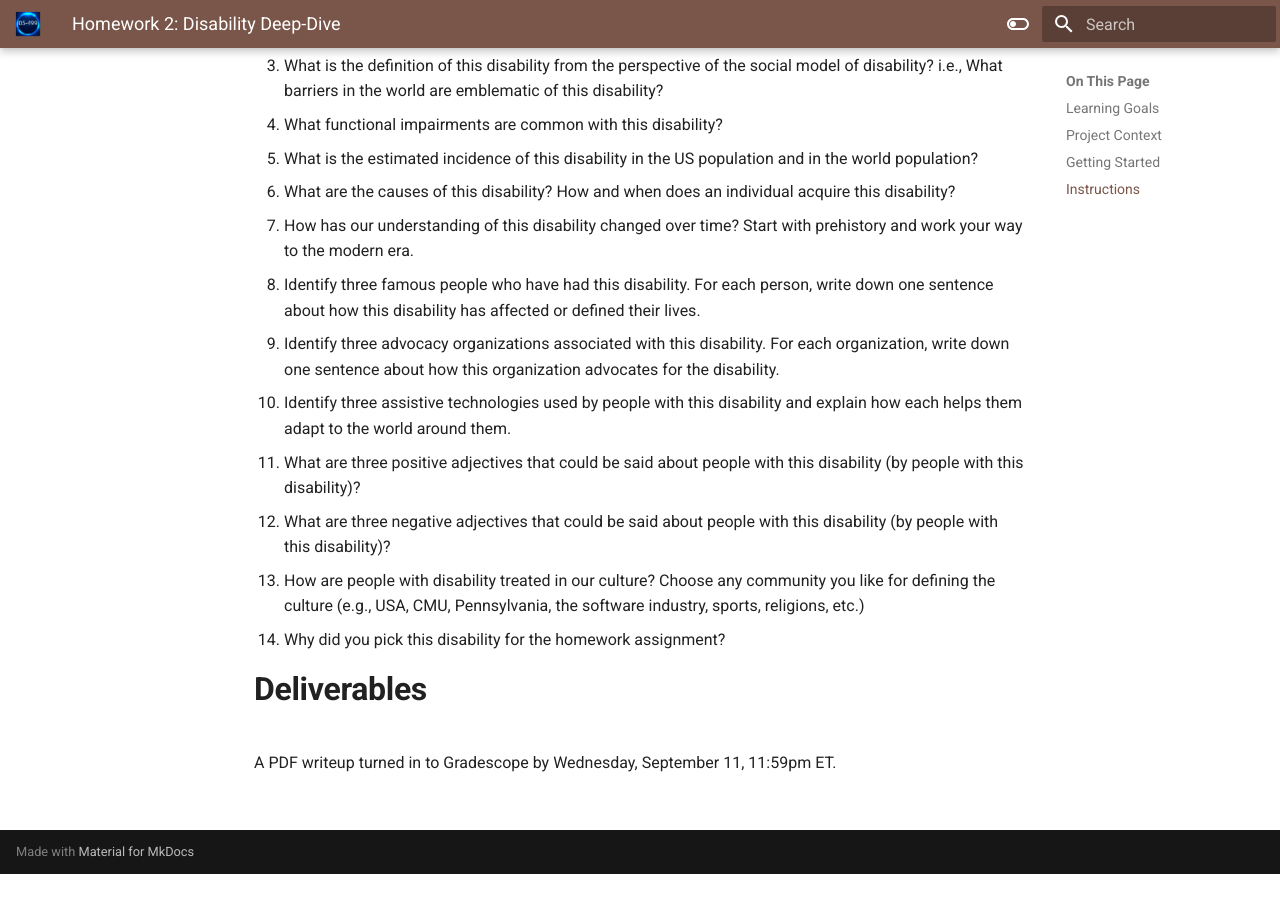
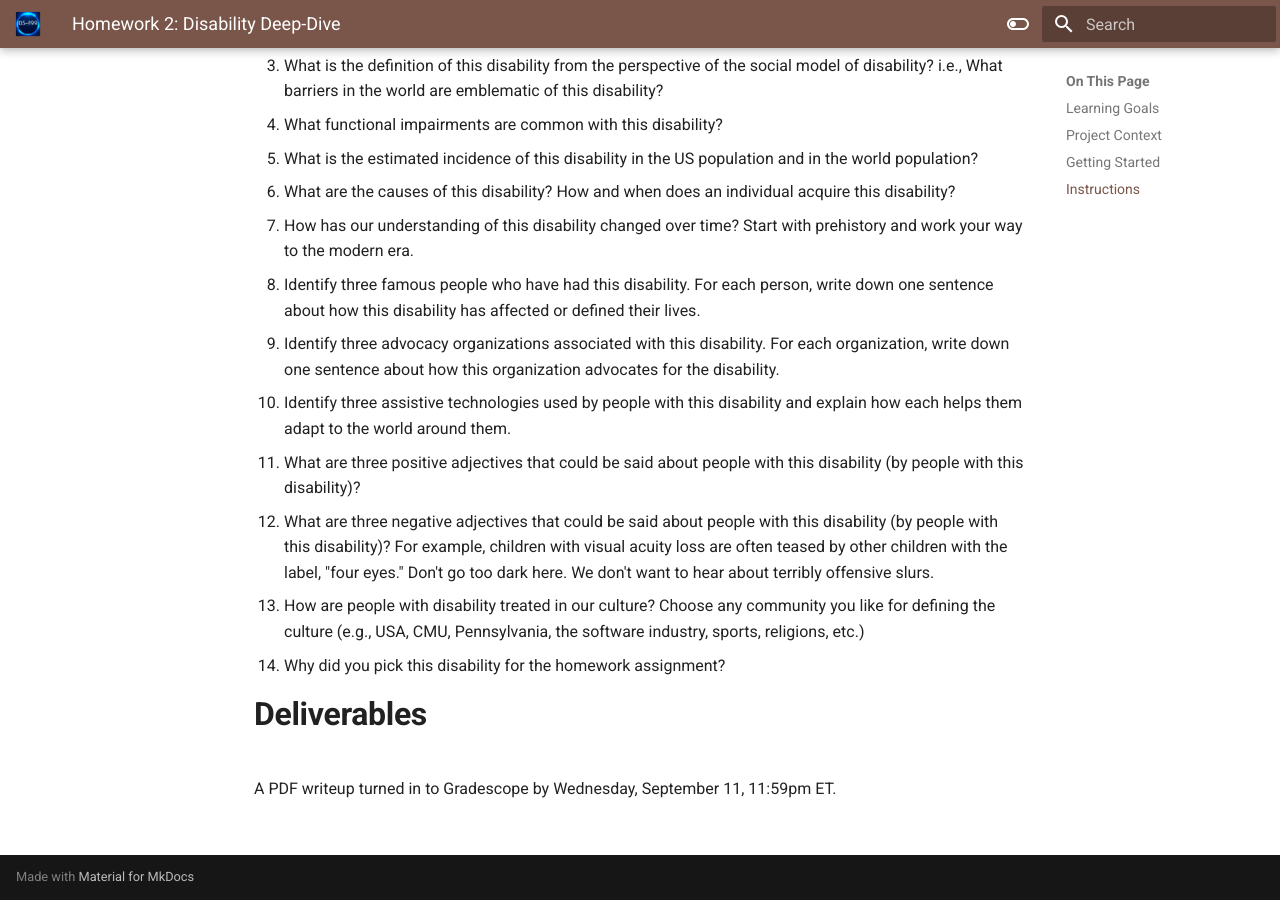
Before and after one commit to cmu-05-499/cmu-05-499.github.io, an MkDocs documentation site: the page built from docs/homework/HW2/index.md, in a window 1280 px wide and 900 px high, scrolled down 1028 px. Built offline with MkDocs 1.6.1 and Material for MkDocs 9.7.7, drawn with Linux system fonts in a browser that asks for light colours; before the commit the page ends 1902 px from its top, so only the background shows below that.

Commit message:
Clarifications on homework 2.

```diff
--- a/docs/homework/HW2/index.md
+++ b/docs/homework/HW2/index.md
@@ -36,7 +36,7 @@ Write an essay with information answering the following questions. Each question
 1. Identify three advocacy organizations associated with this disability. For each organization, write down one sentence about how this organization advocates for the disability.
 1. Identify three assistive technologies used by people with this disability and explain how each helps them adapt to the world around them.
 1. What are three positive adjectives that could be said about people with this disability (by people with this disability)?
-1. What are three negative adjectives that could be said about people with this disability (by people with this disability)?
+1. What are three negative adjectives that could be said about people with this disability (by people with this disability)? For example, children with visual acuity loss are often teased by other children with the label, "four eyes." Don't go too dark here. We don't want to hear about terribly offensive slurs.
 1. How are people with disability treated in our culture? Choose any community you like for defining the culture (e.g., USA, CMU, Pennsylvania, the software industry, sports, religions, etc.)
 1. Why did you pick this disability for the homework assignment?
 
```
